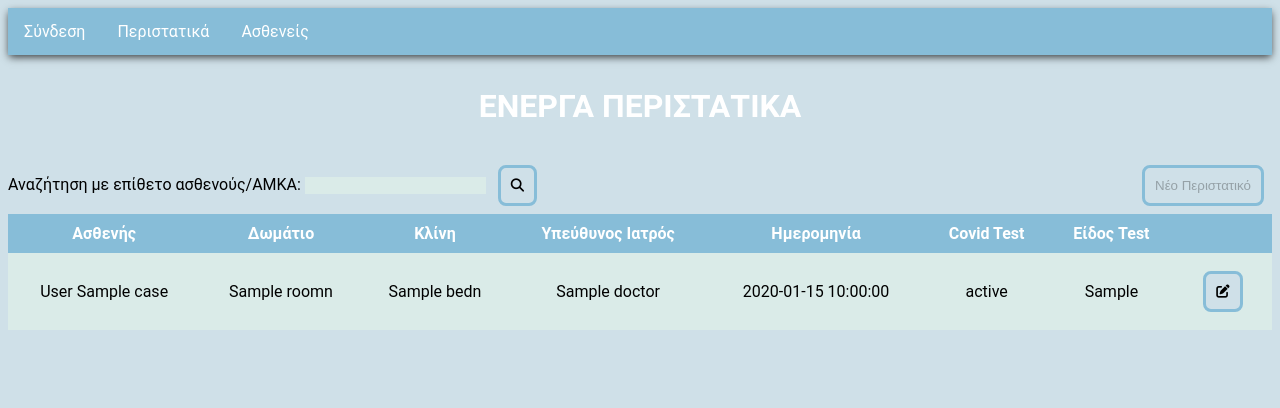
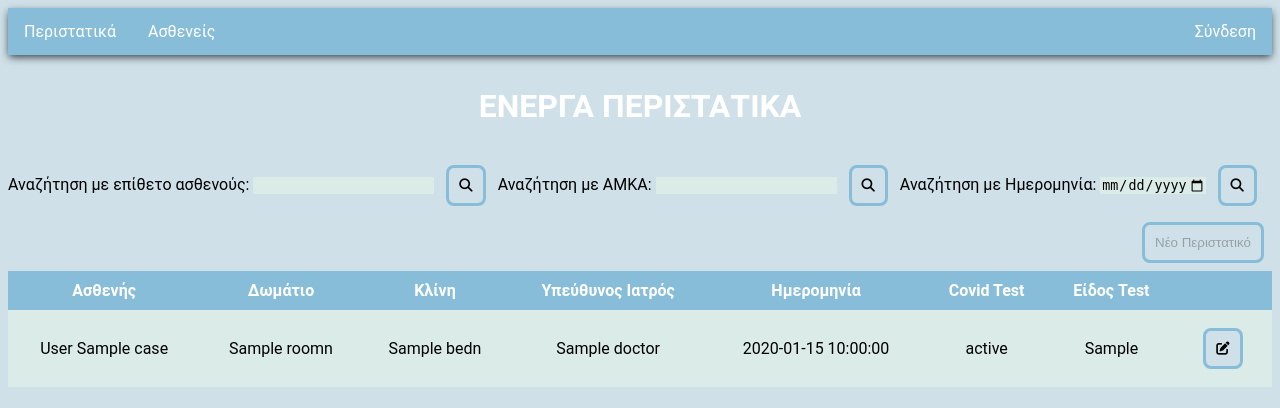
Before and after one commit to Rasty-90/flask-python-api-app, a Flask app: template templates/cases.html in a window 1280 px wide. Shown: the top 408 px of the page. Run offline with Flask 2, Linux system fonts and the light colour scheme; the template is opened without the code that fills it: most values are stand-ins (such as "Sample title", 1, 10 or a date in 2020); some libraries are stand-ins or nearby versions.

Commit message:
final touches

```diff
--- a/app.py
+++ b/app.py
@@ -42,7 +42,7 @@ def login_page():
             if user['username']==username:
                 if user['password']==password:
                     session['role']=user['role']
-                    return render_template("message.html", title='Επιτυχής εγγραφή', message="H σύνδεση ολοκληρώθηκε με επιτυχία", role=session['role'])
+                    return render_template("message2.html", title='Επιτυχής εγγραφή', message="H σύνδεση ολοκληρώθηκε με επιτυχία", role=session['role'])
                     break
         #if no role has been assigned, no valid user has been found
         if session['role']=="none":
@@ -54,7 +54,7 @@ def login_page():
 @app.route('/logout',methods=["GET","POST"])
 def logout_page():
     session['role']='none'
-    return render_template("message.html", title='Επιτυχής αποσύνδεση', message="Έχετε αποσυνδεθεί με επιτυχία",role=session['role'])
+    return render_template("message2.html", title='Επιτυχής αποσύνδεση', message="Έχετε αποσυνδεθεί με επιτυχία",role=session['role'])
 
 """
 Routes and actions for the pages relates to the cases
@@ -264,26 +264,44 @@ coming from the patient list page or the case list page
 
 @app.route('/searchPatients',methods=['GET','POST'])
 def searchPat():
-    #takes the search key from the textbox
-    patientargs=request.form['search']
+    #stores which page the search was initializec
     page=request.args.get('page')
     #empty list for the results
     patientres = []
-    #first search is based on surname
-    patientssname = requests.get(host_flask +'/patients?surname='+patientargs)
-    patients = json.loads(patientssname.content)
-    #add the surname search results in the result list
-    for patient in patients:
-        patientres.append(patient)
-    #second search based on amka
-    patientsamka = requests.get(host_flask +'/patients?amka='+patientargs)
-    patients = json.loads(patientsamka.content)
-    #add the amka search results in the result list
-    for patient in patients:
-        patientres.append(patient)
+    #checks which search button was used
+    if request.form['search'] == 'searchSurname':
+        #takes the search key from the textbox(surname, amka or date)
+        patientargs=request.form['searchSurname']
+
+        patientssname = requests.get(host_flask +'/patients?surname='+patientargs)
+        patients = json.loads(patientssname.content)
+        #add the surname search results in the result list
+        for patient in patients:
+            patientres.append(patient)
+    if request.form['search']=='searchAMKA':
+        patientargs=request.form['searchAMKA']
+        patientssname = requests.get(host_flask +'/patients?amka='+patientargs)
+        patients = json.loads(patientssname.content)
+         #add the amka search results in the result list
+        for patient in patients:
+            patientres.append(patient)
+    #the searchDatecase acts differently since it loads cases as results, and not patients
+    if request.form['search']=='searchDate':
+        patientargs=request.form['searchDate']
+        casesdate = requests.get(host_flask +'/cases?date='+patientargs)
+        caseres = json.loads(casesdate.content)
+        print (patientargs)
+        for case in caseres:
+            casesres = requests.get(host_flask +'/patients?id='+case['patientID'])
+            casespat = json.loads(casesres.content)
+            #the resulting dictionary will always contain 1 record, since every case only has one patient associated with it, and is acceses through the [0]
+            case['patientSurname']=casespat[0]['surname']
+            case['patientName']=casespat[0]['name']
+            case['date']=formatDate(case['date'])
+        return render_template("cases.html", title='Περιστατικά', cases=caseres,searchDa=patientargs)
     #checks if the action comes from the patients or the cases
     if page=="patients":
-        #we simply return the patients results in the list
+    #we simply return the patients results in the list
         return render_template("patients.html", title='Aσθενείς', patients=patientres,searchPh=patientargs)
     else:
         #if the action comes for the case page, we need to query the base for cases that belong to the patient/patients
--- a/resources/routes.py
+++ b/resources/routes.py
@@ -12,5 +12,3 @@ def initialize_routes(api):
  api.add_resource(PatientApi, '/patient/<id>')
  api.add_resource(CasesApi, '/cases')
  api.add_resource(CaseApi, '/case/<id>')
-
- #TODO: STATUS RESOURCE ENDPOINT
--- a/static/styles.css
+++ b/static/styles.css
@@ -32,6 +32,10 @@ ul {
   /* Change the link color to #111 (black) on hover */
   li a:hover {
     background-color:#b7d7e8;
+  }
+
+  li:last-child{
+    float: right;
   }
 
   /* table styles */
--- a/templates/cases.html
+++ b/templates/cases.html
@@ -5,8 +5,9 @@
     <p class="title-top">ΕΝΕΡΓΑ ΠΕΡΙΣΤΑΤΙΚΑ</p>
     <p></p>
     <form action="/searchPatients?page=case" method="post"class="float-left">
-        Αναζήτηση με επίθετο ασθενούς/AMKA: <input type="text" placeholder="{{searchPh}}" name="search" class="textbox-form">
-        <button type="submit" class="button-class"><i class="fas fa-search"></i></i></button>
+        Αναζήτηση με επίθετο ασθενούς: <input type="text"  name="searchSurname" class="textbox-form"> <button name="search" type="submit" value="searchSurname" class="button-class"><i class="fas fa-search"></i></i></button>
+        Αναζήτηση με ΑΜΚΑ: <input type="text"  name="searchAMKA" class="textbox-form"> <button name="search" type="submit" value="searchAMKA" class="button-class"><i class="fas fa-search"></i></i></button>
+        Αναζήτηση με Ημερομηνία: <input type="date"  name="searchDate" class="textbox-form" min="2020-01-01" max="2021-12-31"> <button  name="search" type="submit" value="searchDate" class="button-class"><i class="fas fa-search"></i></i></button>
         </form>
         <a href="/newCase"><button class="button-class button-un float-right">Νέο Περιστατικό</button></a>
         <table class="table-comp">
--- a/templates/layout.html
+++ b/templates/layout.html
@@ -10,9 +10,10 @@
     <header>
       <div class="container">
         <ul>
-          <li><a id="login" href="/login">Σύνδεση</a></li>
           <li><a href="/indexcases">Περιστατικά</a></li>
           <li><a href="/indexpatients">Ασθενείς</a></li>
+          <li><a id="login" href="/login">Σύνδεση</a></li>
+
         </ul>
       </div>
     </header>
--- a/templates/message.html
+++ b/templates/message.html
@@ -1,7 +1,4 @@
 {% extends "layout.html" %}
 {% block content %}
 <p> {{message}}</p>
-<script type="text/javascript">
-    myVar = getRole({{role|tojson}})
- </script>
 {% endblock %}
--- a/templates/newCase.html
+++ b/templates/newCase.html
@@ -22,7 +22,7 @@
     </select>
     <select class="textbox-form" id="testType" name="testType">
       <option value="Rapid">Rapid</option>
-      <option value="Μοριακό">Μοριακό/option>
+      <option value="Μοριακό">Μοριακό</option>
     </select>
     <p class="alert-message">{{message}}</p>
 
--- a/user_data.json
+++ b/user_data.json
@@ -1,5 +1,5 @@
 [{
-    "username": "Admin",
+    "username": "admin",
     "password": "abcd",
     "role": "admin"},
     {
```
Also changed, not shown: templates/message2.html (added, +8 -0 lines).
